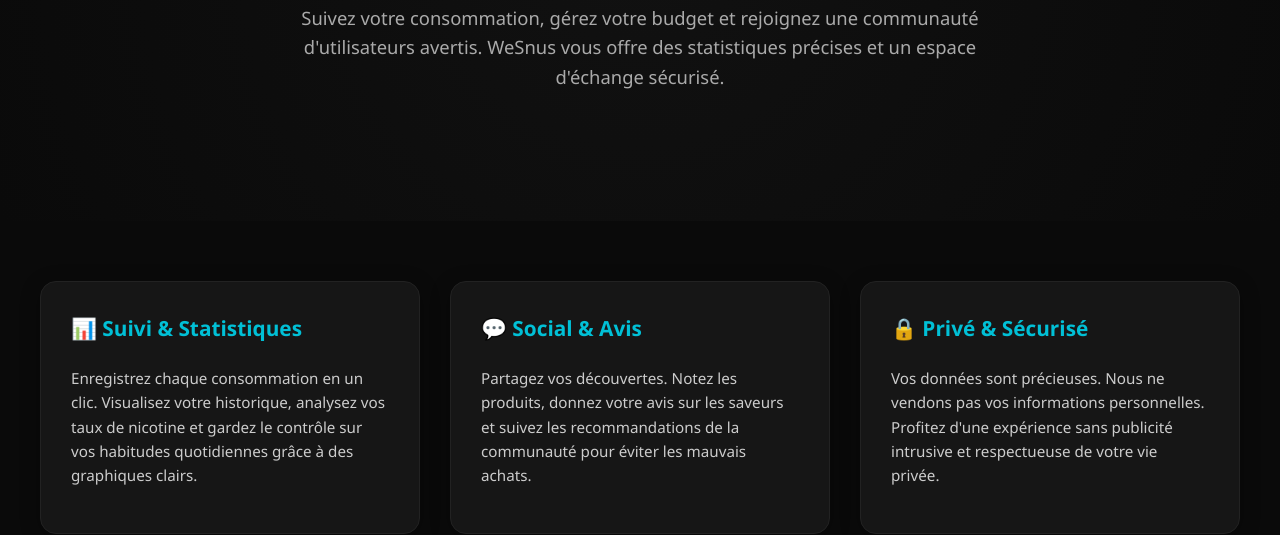
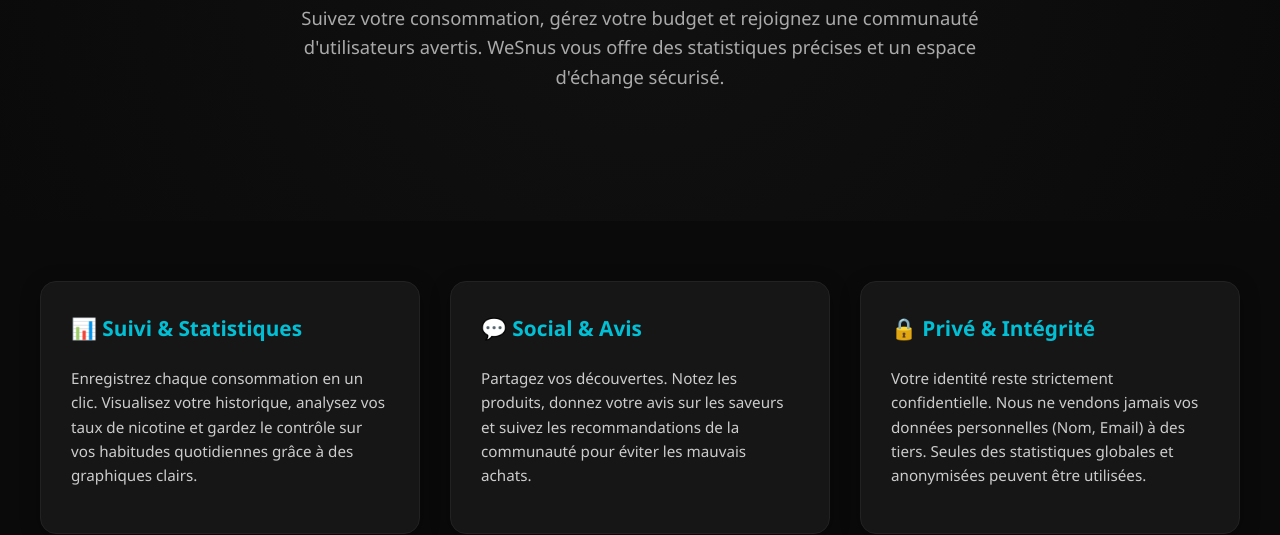
Before and after one commit to gymfocus-svg/WeSnus, a plain HTML site: page index.html in a window 1280 px wide. Shown: the part 418-953 px from the top of the page. Drawn offline with Linux system fonts and the light colour scheme.

Commit message:
Update index.html

```diff
--- a/index.html
+++ b/index.html
@@ -189,8 +189,8 @@
       <p>Partagez vos découvertes. Notez les produits, donnez votre avis sur les saveurs et suivez les recommandations de la communauté pour éviter les mauvais achats.</p>
     </div>
     <div class="card">
-      <h3>🔒 Privé & Sécurisé</h3>
-      <p>Vos données sont précieuses. Nous ne vendons pas vos informations personnelles. Profitez d'une expérience sans publicité intrusive et respectueuse de votre vie privée.</p>
+      <h3>🔒 Privé & Intégrité</h3>
+      <p>Votre identité reste strictement confidentielle. Nous ne vendons jamais vos données personnelles (Nom, Email) à des tiers. Seules des statistiques globales et anonymisées peuvent être utilisées.</p>
     </div>
     <div class="card">
       <h3>⭐ Premium Avancé</h3>
```
